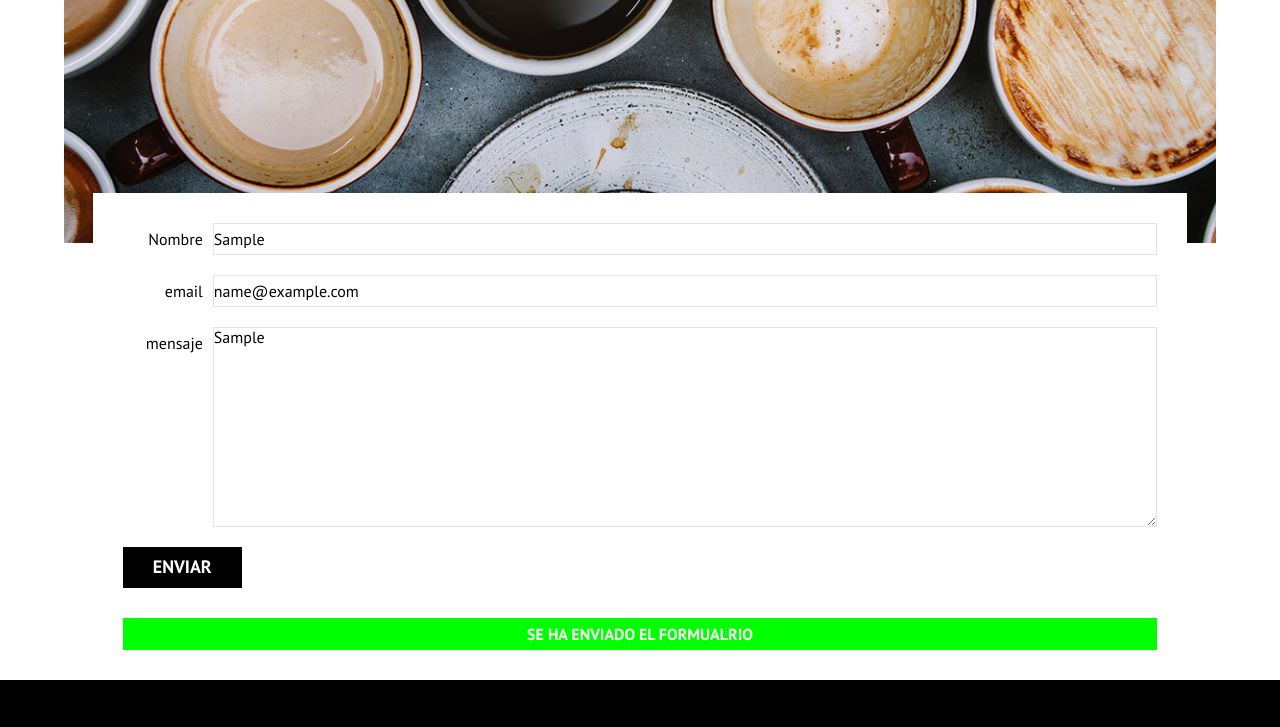
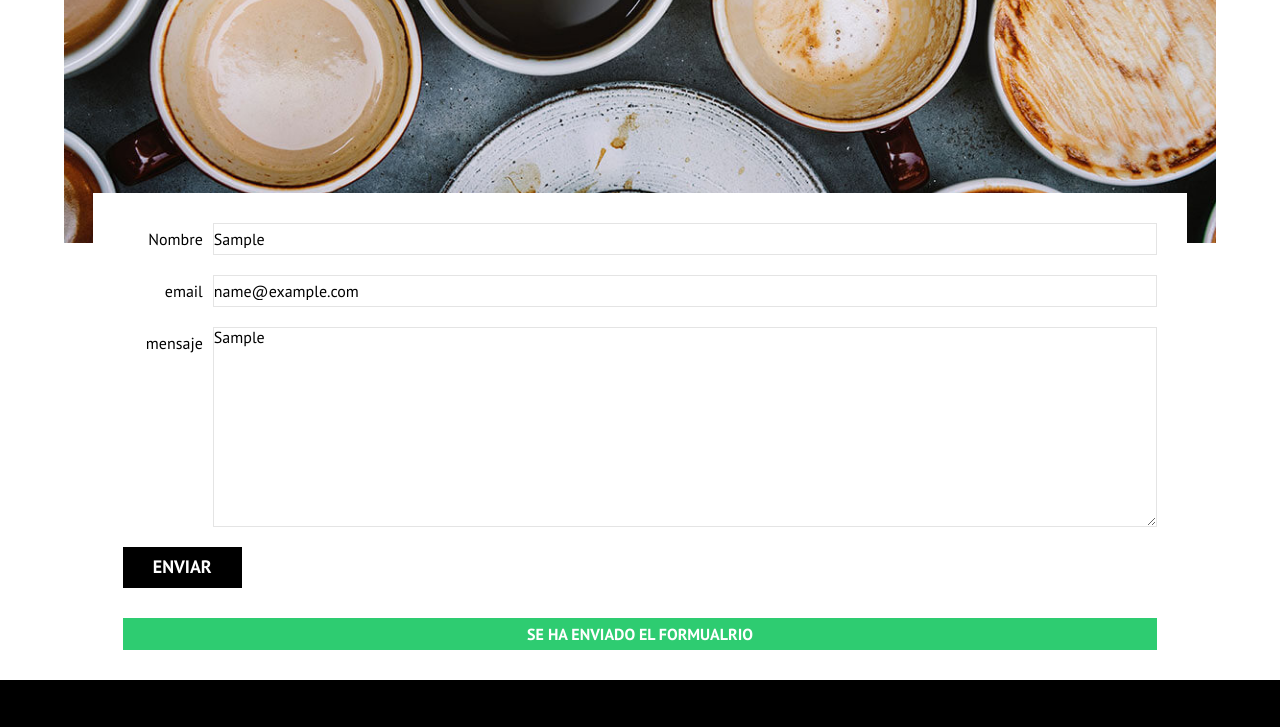
Before and after one commit to Julian-Correa/Blog-Cafe, a plain HTML site: page contacto.html in a window 1280 px wide. Both pictures are taken after typing "Sample", "name@example.com", "Sample" into the empty fields and a click on the input "Enviar". Shown: the part 805-1532 px from the top of the page. Drawn offline with Linux system fonts and the light colour scheme.

Commit message:
acortando codigo js para el formulario

```diff
--- a/scrips.js
+++ b/scrips.js
@@ -49,51 +49,35 @@ console.log(mensaje);
 
 if(nombre ==='' || email===''|| mensaje==='' ) {
 
-    mostrarError('todos los campos son obligatorios');
+    mostrarAlerta('todos los campos son obligatorios', true);
 
     return   //corta con la funcion si se cumple con la condicion
 };
 
 
-// if (nombre !== ''|| email !== '' || mensaje!=='') {
 
-//     validacionAceptada('se ha enviado el formualrio');
-
-//     return;
-// }
-
-validacionAceptada('se ha enviado el formualrio');
+mostrarAlerta('se ha enviado el formualrio');
 
 });
 
-function mostrarError(mensaje) {
+function mostrarAlerta(mensaje,error = null) {
+    const alerta = document.createElement('P');
+    alerta.textContent = mensaje;
 
-    const error = document.createElement('P');
-    error.textContent = mensaje;
-    error.classList.add('error');
+    if(error) {
+        alerta.classList.add('error');
+    } else {
+        alerta.classList.add('correcto');
+    }
 
-    formulario.appendChild(error);
+    formulario.appendChild(alerta);
 
     //desaparecer despues de 3 segundos
-    setTimeout(() =>{
-        error.remove()
+    setTimeout(() => {
+        alerta.remove()
     }, 3000);
+}
 
- };
-
- function validacionAceptada(mensaje) {
-
-    const validacion = document.createElement('P')
-    validacion.textContent= mensaje;
-    validacion.classList.add('validacion');
-
-    formulario.appendChild(validacion);
-
-     //desaparecer despues de 3 segundos
-     setTimeout(() =>{
-        validacion.remove()
-    }, 3000);
- };
 
 
 function leerTexto(evento){
--- a/style.css
+++ b/style.css
@@ -261,8 +261,8 @@ font-weight: 400;
 
  /**contacto**/
 
- .validacion{
-    background-color: #00ff00;
+ .correcto{
+    background-color: #2ECC71;
     text-align: center;
     text-transform: uppercase;
     color: var(--blanco);
@@ -271,10 +271,10 @@ font-weight: 400;
  }
 
  .error{
-    background-color: var(--gris);
+    background-color: #E74C3C ;
     text-align: center;
     text-transform: uppercase;
-    color: var(--negro);
+    color: var(--blanco);
    font-weight: bold;
  }
 
```
